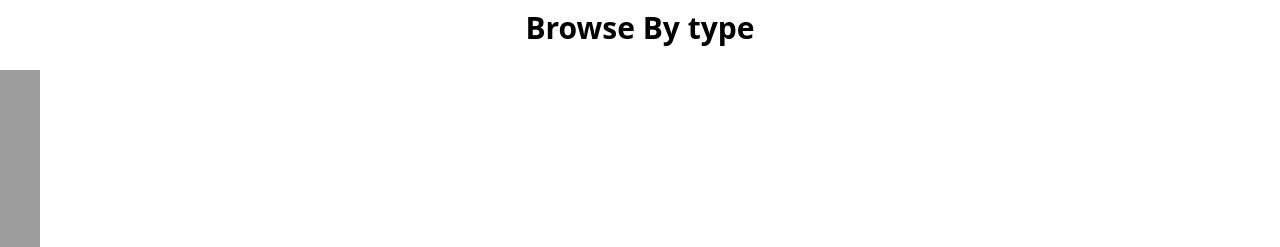
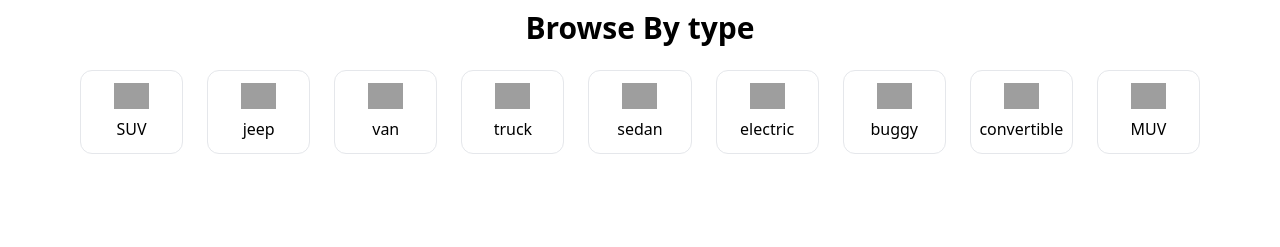
Before and after one commit to tmgnisc/Car-Marketplace-WebAp, a React (Vite) app: page / in a window 1280 px wide. Shown: the part 884-1131 px from the top of the page. After the commit the page ends 1038 px from the top, so only its background shows below. Built offline with nearby package versions, Linux system fonts and the light colour scheme; no server answers; grey boxes are pictures that could not be loaded.

Commit message:
category section completed

```diff
--- a/src/Shared/Data.jsx
+++ b/src/Shared/Data.jsx
@@ -75,7 +75,23 @@ const Category=[
         id:6,
         name: 'electric',
         icon: 'https://cdn-icons-png.flaticon.com/128/3444/3444059.png'
-    }
+    },
+    {
+        id:6,
+        name: 'buggy',
+        icon:'https://cdn-icons-png.flaticon.com/128/10043/10043683.png'
+    },
+    {
+        id:7,
+        name: 'convertible',
+        icon:'https://cdn-icons-png.flaticon.com/128/3097/3097139.png'
+    },
+    {
+        id:8,
+        name: 'MUV',
+        icon: 'https://cdn-icons-png.flaticon.com/128/11410/11410087.png'
+    },
+
 ]
 
 
--- a/src/components/Category.jsx
+++ b/src/components/Category.jsx
@@ -7,10 +7,11 @@ function Category() {
       <h2 className='font-bold text-3xl text-center mb-6'>Browse By type</h2>
 
 
-      <div>
+      <div className='grid grid-cols-3 sm:grid-cols-4 md:grid-cols-6 lg:grid-cols-9 gap-6 px-20'>
         {Data.Category.map((category, index)=>(
-          <div>
-            <img src={category.icon} alt="icons" width={40} height={40} />
+          <div className='border rounded-xl p-3 items-center flex flex-col hover:shadow-xl cursor-pointer'>
+            <img src={category.icon} alt="icons" width={35} height={35} />
+            <h2 className='mt-2'>{category.name}</h2>
           </div>
         ))}
       </div>
```
